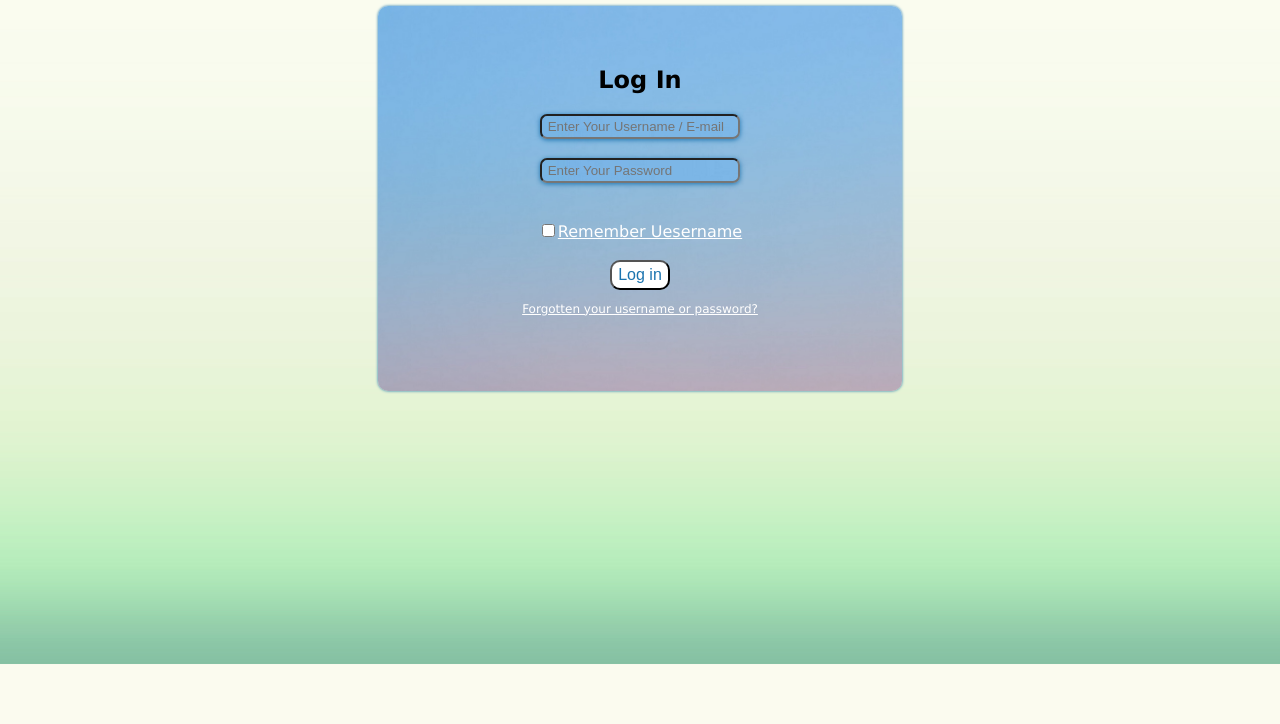
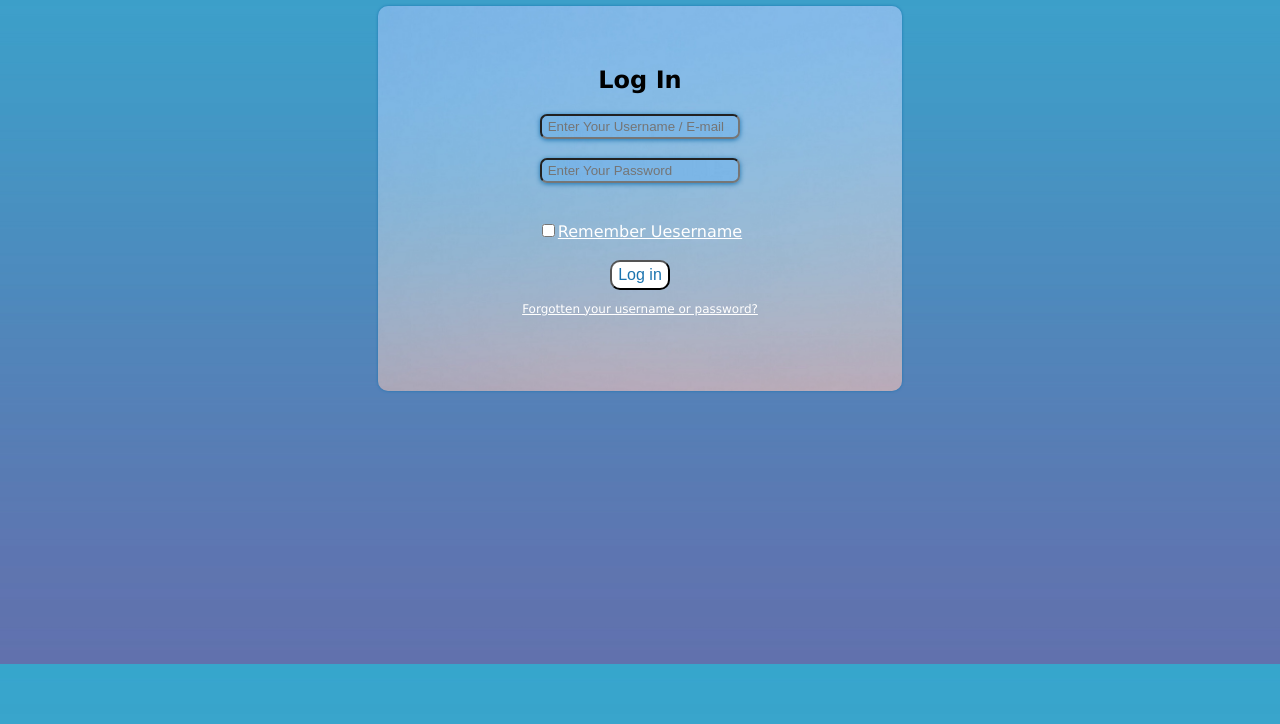
Before and after one commit to safeenyjengineer/simple_calender1, a plain HTML site: page Login_Portal.html in a window 1280 px wide. Shown: the part 136-860 px from the top of the page. Drawn offline with Linux system fonts and the light colour scheme.

Commit message:
Update Login_Style.css

```diff
--- a/Login_Style.css
+++ b/Login_Style.css
@@ -1,5 +1,5 @@
 body{
-background: url("Untitled-2.jpg");
+background: url("Untitled-1.jpg");
 background-attachment: fixed;
 background-size: cover;
 text-align: center;
```
